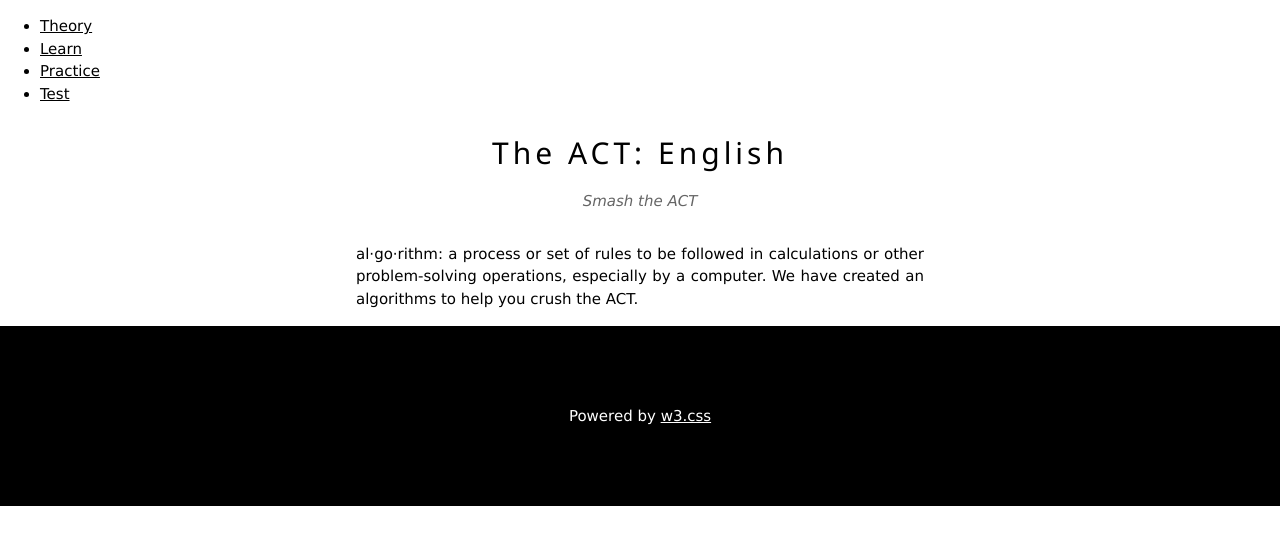
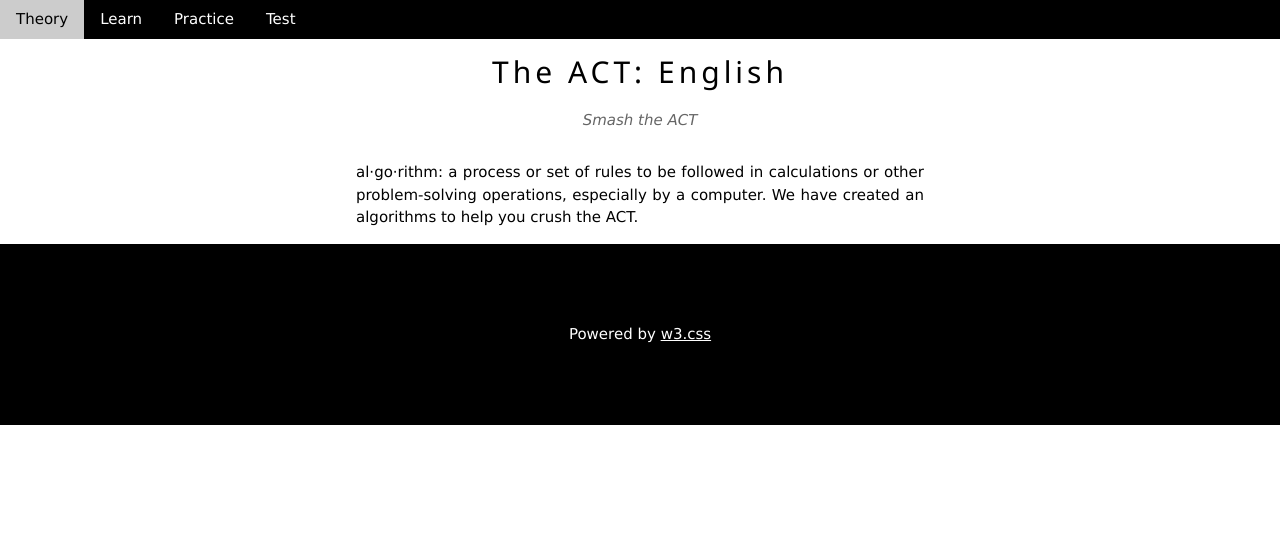
Before and after one commit to truon116/SmashACT, a plain HTML site: page index.html in a window 1280 px wide. Drawn offline with nearby package versions, Linux system fonts and the light colour scheme.

Commit message:
Update index.html

```diff
--- a/index.html
+++ b/index.html
@@ -7,14 +7,12 @@
 <body>
 
 <!-- Navigation -->
-<div id="nav">
-  <ul>
-    <li><a href="#theory">Theory</a></li>
-    <li><a href="#learn">Learn</a></li>
-    <li><a href="#practice">Practice</a></li>
-    <li><a href="#test">Test</a></li>
-     </ul>
-</div>
+<nav class="w3-bar w3-black">
+  <a href="#theory" class="w3-button w3-bar-item">Theory</a>
+  <a href="#learn" class="w3-button w3-bar-item">Learn</a>
+  <a href="#practice" class="w3-button w3-bar-item">Practice</a>
+  <a href="#test" class="w3-button w3-bar-item">Test</a>
+</nav>
 
 <section class="w3-container w3-content w3-center" style="max-width:600px">
   <h2 class="w3-wide">The ACT: English</h2>
```
